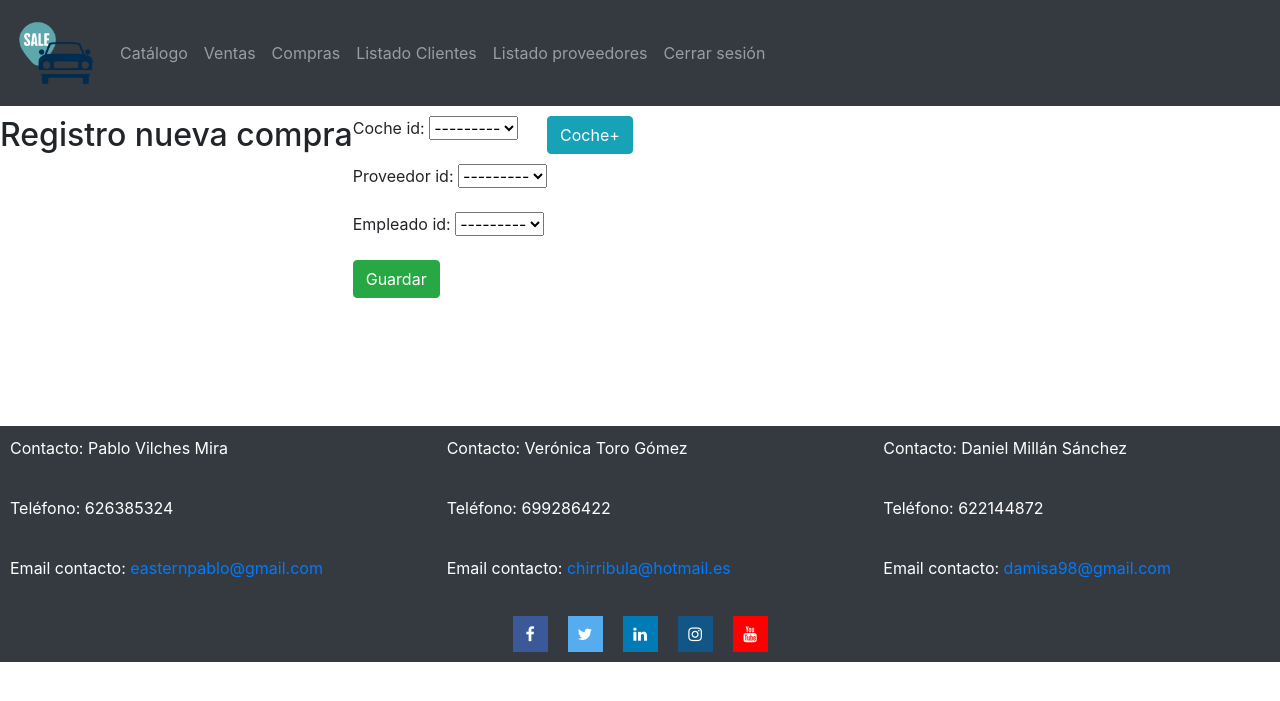
After one commit to easternpablo/ConcesionarioAgnonimos, a Django app: page /concesionario/nueva/compra/ in a window 1280 px wide. The commit adds this page. Shown: the top 701 px of the page. Run offline with Django 3.2, Linux system fonts and the light colour scheme; a user stored in the database is signed in; data that the repository does not hold is empty; some libraries are stand-ins or nearby versions.

Commit message:
commit
* Agregar marcas formulario
* Agregar coches formulario y compras
* Agregar nuevas urls

```diff
--- a/catalogo/forms.py
+++ b/catalogo/forms.py
@@ -5,7 +5,28 @@ class FormRegistroCliente(forms.ModelForm):
     nombre_usuario = forms.CharField(max_length= 20)
     class Meta:
         model = Cliente
-        fields = ['dni', 'nombre', 'apellidos', 'telefono', 'nacimiento', 'direccion', 'email']
+        fields = ['dni', 'nombre', 'apellidos', 'telefono', 'direccion', 'email']
+
+class FormRegistroEmpleados(forms.ModelForm):
+    nombre_usuario = forms.CharField(max_length= 20)
+    class Meta:
+        model = Empleado
+        fields = ['dni', 'nombre', 'apellidos', 'telefono', 'direccion', 'email','puesto']
+
+class FormRegistroMarcas(forms.ModelForm):
+    class Meta:
+        model = Marca
+        fields = ['nombre','imagen','taller_id']
+
+class FormCompraCoche(forms.ModelForm):
+    class Meta:
+        model = Compra
+        fields = ['coche_id','proveedor_id','empleado_id']
+
+class FormRegistroCoches(forms.ModelForm):
+    class Meta:
+        model = Coche
+        fields = ['marca_id','matricula','modelo','kilometros','color','motor','tipo','caballos','cilindradas','precio','vendido','imagen']
 
 class FormLogin(forms.Form):
 	nombre = forms.CharField(max_length = 20)
--- a/catalogo/models.py
+++ b/catalogo/models.py
@@ -4,8 +4,8 @@ from django.contrib.auth.models import User
 
 class Marca(models.Model):
     nombre = models.CharField(max_length=50, primary_key=True)
-    imagen = models.ImageField(upload_to="imagenes/Marcas/")
-    taller_id = models.ManyToManyField('Taller')
+    imagen = models.ImageField(null=True, upload_to="imagenes/Marcas/")
+    taller_id = models.ForeignKey('Taller',on_delete=models.SET_NULL, null=True)
 
     def __str__(self):
         return f"{self.nombre}"
@@ -48,7 +48,6 @@ class Cliente(models.Model):
     nombre = models.CharField(max_length=50)
     apellidos = models.CharField(max_length=50)
     telefono = models.CharField(max_length=9)
-    nacimiento = models.DateField()
     direccion = models.CharField(max_length=100)
     email = models.EmailField(max_length=50)
     usuario = models.ForeignKey(User, on_delete=models.CASCADE, null=True)
@@ -62,7 +61,6 @@ class Empleado(models.Model):
     nombre = models.CharField(max_length=50)
     apellidos = models.CharField(max_length=50)                 #son iguales, se puede usar la misma??
     telefono = models.CharField(max_length=9)
-    nacimiento = models.DateField()
     direccion = models.CharField(max_length=100)
     email = models.EmailField(max_length=50)
     usuario = models.ForeignKey(User, on_delete=models.CASCADE, null=True)
@@ -77,7 +75,6 @@ class Proveedor(models.Model):
     nombre = models.CharField(max_length=50)
     apellidos = models.CharField(max_length=50)
     telefono = models.CharField(max_length=9)
-    nacimiento = models.DateField()
     direccion = models.CharField(max_length=100)
     email = models.EmailField(max_length=50)
 
@@ -89,7 +86,7 @@ class Compra(models.Model):
     coche_id = models.ForeignKey('Coche', on_delete=models.CASCADE)
     proveedor_id = models.ForeignKey('Proveedor', on_delete=models.CASCADE)
     empleado_id = models.ForeignKey('Empleado', on_delete=models.CASCADE)
-    fecha = models.DateField()
+    fecha = models.DateField(auto_now_add=True)
 
     def __str__(self):
         return f"{self.coche_id} -> {self.proveedor_id} -> {self.empleado_id} -> {self.fecha}"
@@ -99,7 +96,7 @@ class Venta(models.Model):
     coche_id = models.ForeignKey('Coche', on_delete=models.CASCADE)
     cliente_id = models.ForeignKey('Cliente', on_delete=models.CASCADE)
     empleado_id = models.ForeignKey('Empleado', on_delete=models.CASCADE)
-    fecha = models.DateField()
+    fecha = models.DateField(auto_now_add=True)
 
     def __str__(self):
         return f"{self.matricula} -> {self.modelo}"
--- a/catalogo/templates/base.html
+++ b/catalogo/templates/base.html
@@ -19,7 +19,22 @@
             </a>
             <ul class="navbar-nav">
                 <li class="nav-item">
-                    <!---<a class="nav-link" href="login">Login</a>--->
+                    <a class="nav-link" href="/concesionario/marcas">Catálogo</a>
+                </li>
+                <li class="nav-item">
+                    <a class="nav-link" href="#">Ventas</a>
+                </li>
+                <li class="nav-item">
+                    <a class="nav-link" href="#">Compras</a>
+                </li>
+                <li class="nav-item">
+                    <a class="nav-link" href="#">Listado Clientes</a>
+                </li>
+                <li class="nav-item">
+                    <a class="nav-link" href="#">Listado proveedores</a>
+                </li>
+                <li class="nav-item">
+                    <a class="nav-link" href="/concesionario/logout">Cerrar sesión</a>
                 </li>
             </ul>
         </nav>
--- a/catalogo/templates/coche.html
+++ b/catalogo/templates/coche.html
@@ -1,6 +1,9 @@
 {% extends "base.html" %}
 {% block title %}Lista de coches{% endblock %}
 {% block content %}
+<a href="/concesionario/nueva/compra">
+    <button class="btn btn-info">Agregar coche</button>
+</a>
 {% for coche in coches %}
 <img class="img-coches" src="/{{coche.imagen.url}}" width=200>
 <p>{{coche.modelo}}</p>
@@ -11,5 +14,6 @@
 <a href="#">
     <button class="btn btn-success">Comprar</button>
 </a>
+
 {% endfor %}
 {% endblock %}
--- a/catalogo/templates/marcas.html
+++ b/catalogo/templates/marcas.html
@@ -1,6 +1,9 @@
 {% extends "base.html" %}
 {% block title %}Lista de marcas{% endblock %}
 {% block content %}
+<a href="/concesionario/nueva/marca">
+    <button class="btn btn-info">Agregar marca+</button>
+</a>
 {% for marca in marcas %}
 <img class="img-marcas" src="/{{marca.imagen.url}}"/>
 <a href="{{marca.get_url_marca}}"><button class="btn btn-primary">Ver</button></a>
--- /dev/null
+++ b/catalogo/templates/registroCoche.html
@@ -0,0 +1,13 @@
+{% extends "base.html" %}
+{% block titulo %}Nueva compra - Concesionario{% endblock %}
+{% block content %}
+<h2>Registro nueva compra</h2>
+<form action="." method="POST" enctype="multipart/form-data" class="formulario_registro">
+    <div class="form-group">
+        {{ form.as_p }}
+        {% csrf_token %}
+    </div>
+    <input type="submit" class="btn btn-success" value="Guardar" class="boton_registro">
+</form>
+<a href="/concesionario/nuevo/coche"> <input type="submit" class="btn btn-info" value="Coche+"> </a>
+{% endblock %}
--- a/catalogo/urls.py
+++ b/catalogo/urls.py
@@ -7,4 +7,8 @@ urlpatterns = [
     path("marcas/", views.lista_marcas, name="Lista de marcas"),
     path("marcas/<marca_id>/", views.lista_coches, name="Lista de coches"),
     path("cliente/registro/", views.registro_cliente, name="Registro cliente - Concesionario"),
+    path("empleado/registro/", views.registro_empleado, name="Registro empleado - Concesionario"),
+    path("nueva/marca/", views.agregar_marca, name="Registro marca - Concesionario"),
+    path("nueva/compra/", views.agregar_compra, name="Nueva compra - Concesionario"),
+    path("nuevo/coche/", views.agregar_coche, name="Registro coche - Concesionario"),
 ]
--- a/catalogo/views.py
+++ b/catalogo/views.py
@@ -17,13 +17,52 @@ def lista_coches(request,marca_id):
     coches = Coche.objects.filter(marca_id__nombre = marca_id)
     return render(request,"coche.html",{"coches":coches})
 
+@login_required(login_url="/concesionario/login")
+def agregar_marca(request):
+    if request.POST:
+        form = FormRegistroMarcas(request.POST, request.FILES)
+        if form.is_valid():
+            nueva_marca = form.save()
+            return redirect("/concesionario/marcas")
+        else:
+            return render(request, "registroMarca.html", {'form':form})
+    else:
+        form = FormRegistroMarcas()
+        return render(request, "registroMarca.html", {'form':form})
+
+@login_required(login_url="/concesionario/login")
+def agregar_coche(request):
+    if request.POST:
+        form = FormRegistroCoches(request.POST, request.FILES)
+        if form.is_valid():
+            nuevo_coche = form.save()
+            return redirect("/concesionario/nueva/compra")
+        else:
+            return render(request, "formularioCoche.html", {'form':form})
+    else:
+        form = FormRegistroCoches()
+        return render(request, "formularioCoche.html", {'form':form})
+
+@login_required(login_url="/concesionario/login")
+def agregar_compra(request):
+    if request.POST:
+        form = FormCompraCoche(request.POST, request.FILES)
+        if form.is_valid():
+            compra = form.save()
+            return redirect("/concesionario/marcas")
+        else:
+            return render(request, "registroCoche.html", {'form':form})
+    else:
+        form = FormCompraCoche()
+        return render(request, "registroCoche.html", {'form':form})
+
 def registro_cliente(request):
     if request.user.username:
         return redirect("/concesionario/marcas")   #donde nos va a llevar cuando esté logueado
     if request.POST:
         formulario = FormRegistroCliente(request.POST)
         nuevo_nombre = request.POST['nombre_usuario']       #el nombre que hemos puesto en forms
-        usuario = User.objects.filer(username=nuevo_nombre)
+        usuario = User.objects.filter(username=nuevo_nombre)
         if len(usuario)>0:
             return render(request,'registroCliente.html',{'form':formulario, 'mensaje':"Nombre de usuario existente"})
         usuario = User.objects.create_user(nuevo_nombre,"cliente@gmail.com","cliente")
@@ -35,6 +74,25 @@ def registro_cliente(request):
     else:
         formulario = FormRegistroCliente()
     return render(request, "registroCliente.html", {'form':formulario})
+
+def registro_empleado(request):
+    if request.user.username:
+        return redirect("/concesionario/marcas")   #donde nos va a llevar cuando esté logueado
+    if request.POST:
+        formulario = FormRegistroEmpleados(request.POST)
+        nuevo_nombre = request.POST['nombre_usuario']       #el nombre que hemos puesto en forms
+        usuario = User.objects.filter(username=nuevo_nombre)
+        if len(usuario)>0:
+            return render(request,'registroEmpleados.html',{'form':formulario, 'mensaje':"Nombre de usuario existente"})
+        usuario = User.objects.create_user(nuevo_nombre,"empleado@gmail.com","empleado")
+        usuario.save()
+        nuevo_empleado = formulario.save()
+        nuevo_empleado.usuario = usuario
+        nuevo_empleado.save()
+        return redirect("/concesionario/login")
+    else:
+        formulario = FormRegistroEmpleados()
+    return render(request, "registroEmpleados.html", {'form':formulario})
 
 def login_vista(request):
     if request.user.username:
```
Also changed, not shown: catalogo/templates/formularioCoche.html (added, +12 -0 lines), catalogo/templates/registroMarca.html (added, +12 -0 lines), catalogo/migrations/0002_auto_20191127_1914.py (added), catalogo/migrations/0003_auto_20191127_2028.py (added), catalogo/migrations/0004_auto_20191127_2042.py (added), imagenes/Coches/focus.png (added), imagenes/Coches/ranger.jpg (added), imagenes/Marcas/historia-de-ford.jpg (added), imagenes/Marcas/toyota-logo.jpg (added).
